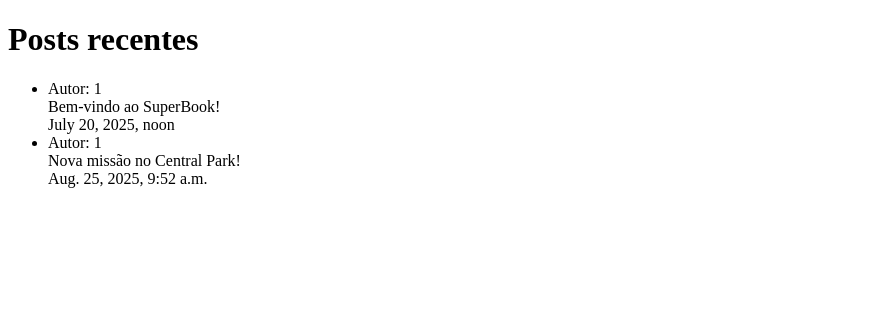
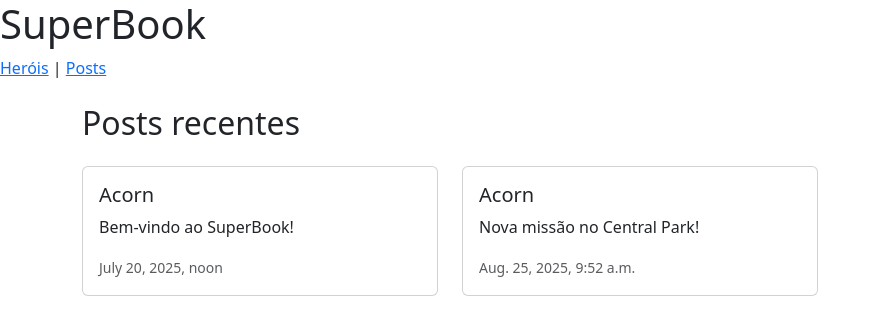
Before and after one commit to oLuizEnr/Superbook, a Django app: page /posts/lista/ in a window 1280 px wide. Shown: the top 335 px of the page, without its empty margins (0-881 px from the left). Run offline with Django 5.2, Linux system fonts and the light colour scheme; data comes from the database, SQL or seed files in the repository; some libraries are stand-ins or nearby versions.

Commit message:
Templates com bootstrap feitos, 'base.html' e 'partials/menu.html' já criados no projeto com a alteração dos diretórios de templates.

```diff
--- a/posts/templates/posts/lista_posts.html
+++ b/posts/templates/posts/lista_posts.html
@@ -1,16 +1,24 @@
-<!DOCTYPE html>
-<html>
-<head>
-    <title>Postagens</title>
-</head>
-<body>
-    <h1>Posts recentes</h1>
-    <ul>
-        {% for post in postagens %}
-        <li>Autor: {{ post.autor_id }}<br>{{ post.mensagem }}<br>{{ post.criado_em }}<br></li>
-        {% endfor %}
-    </ul>
-</body>
-</html>
+{% extends "base.html" %}
+
+{% block title %}Posts{% endblock title %}
+
+{% block content %}
+<h2 class="mb-4">Posts recentes</h2>
+<div class="row">
+    {% for post in postagens %}
+    <div class="col-md-4">
+        <div class="card mb-3">
+            <div class="card-body">
+                <h5 class="card-title">{{ post.autor }}</h5>
+                <p class="card-text">{{ post.mensagem }}</p>
+                <small class="text-muted">{{ post.criado_em }}</small>
+            </div>
+        </div>
+    </div>
+    {% empty %}
+    <p>Nenhuma postagem encontrada.</p>
+    {% endfor %}
+</div>
+{% endblock content %}
 
 <!-- Luiz Enrique -->
--- a/superbook/settings.py
+++ b/superbook/settings.py
@@ -58,7 +58,9 @@ ROOT_URLCONF = 'superbook.urls'
 TEMPLATES = [
     {
         'BACKEND': 'django.template.backends.django.DjangoTemplates',
-        'DIRS': [],
+        'DIRS': [
+            BASE_DIR/'superbook'/'templates',
+        ],
         'APP_DIRS': True,
         'OPTIONS': {
             'context_processors': [
--- /dev/null
+++ b/superbook/templates/base.html
@@ -0,0 +1,21 @@
+<!DOCTYPE html>
+<html>
+<head>
+    <title>{% block title %}SuperBook{% endblock %}</title>
+    {% load static %}
+    <link rel="stylesheet" href="{% static 'css/bootstrap.min.css' %}">
+    <!-- Bootstrap 5 CSS via CDN -->
+    <link href="https://cdn.jsdelivr.net/npm/bootstrap@5.3.3/dist/css/bootstrap.min.css" rel="stylesheet">
+</head>
+<body>
+    <header>
+        <h1>SuperBook</h1>
+        {% include "partials/menu.html" %}
+    </header>
+    <main class="container mt-4">
+        {% block content %}{% endblock %}
+    </main>
+    <!-- Bootstrap 5 JS via CDN -->
+    <script src="https://cdn.jsdelivr.net/npm/bootstrap@5.3.3/dist/js/bootstrap.bundle.min.js"></script>
+</body>
+</html>
--- /dev/null
+++ b/superbook/templates/partials/menu.html
@@ -0,0 +1,4 @@
+<nav>
+  <a href="{% url 'lista_herois' %}">Heróis</a> |
+  <a href="{% url 'lista_posts' %}">Posts</a>
+</nav>
```
Also changed, not shown: heroes/templates/heroes/lista_herois.html (+25 -14 lines).
